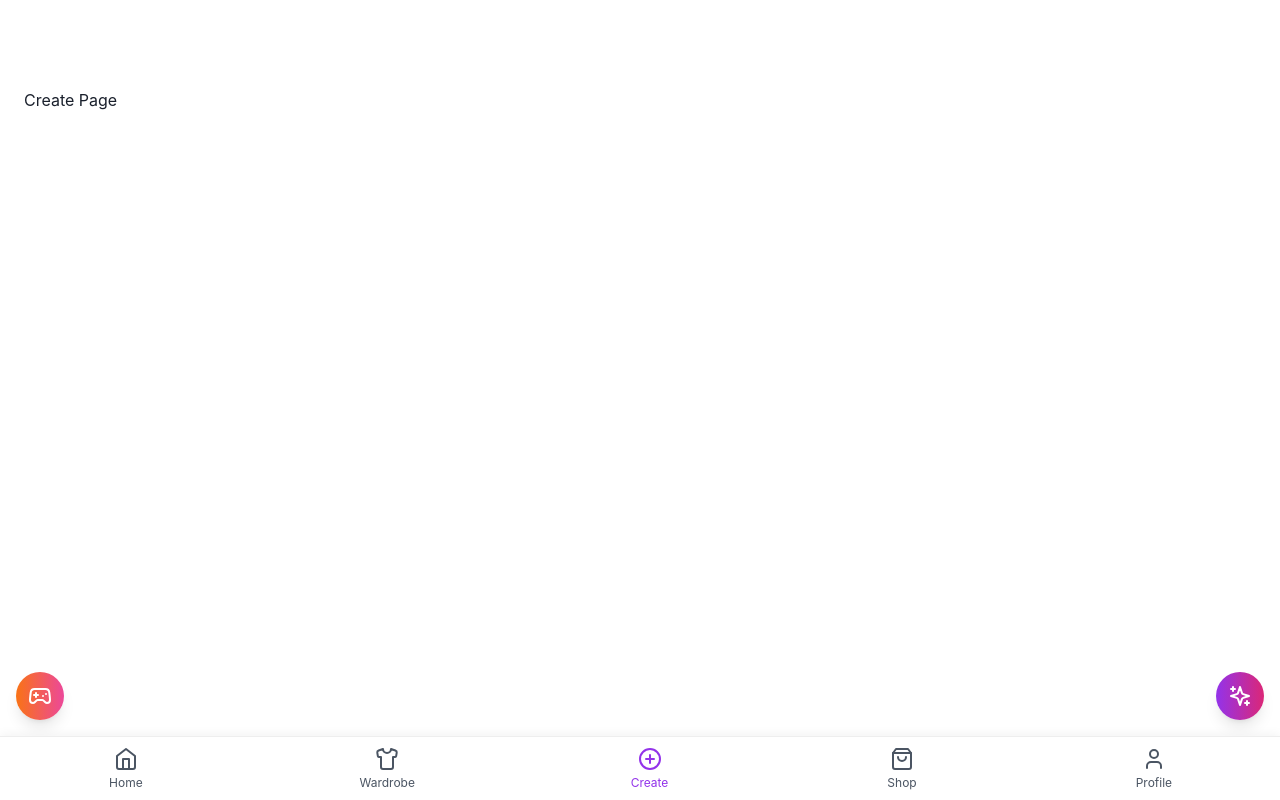
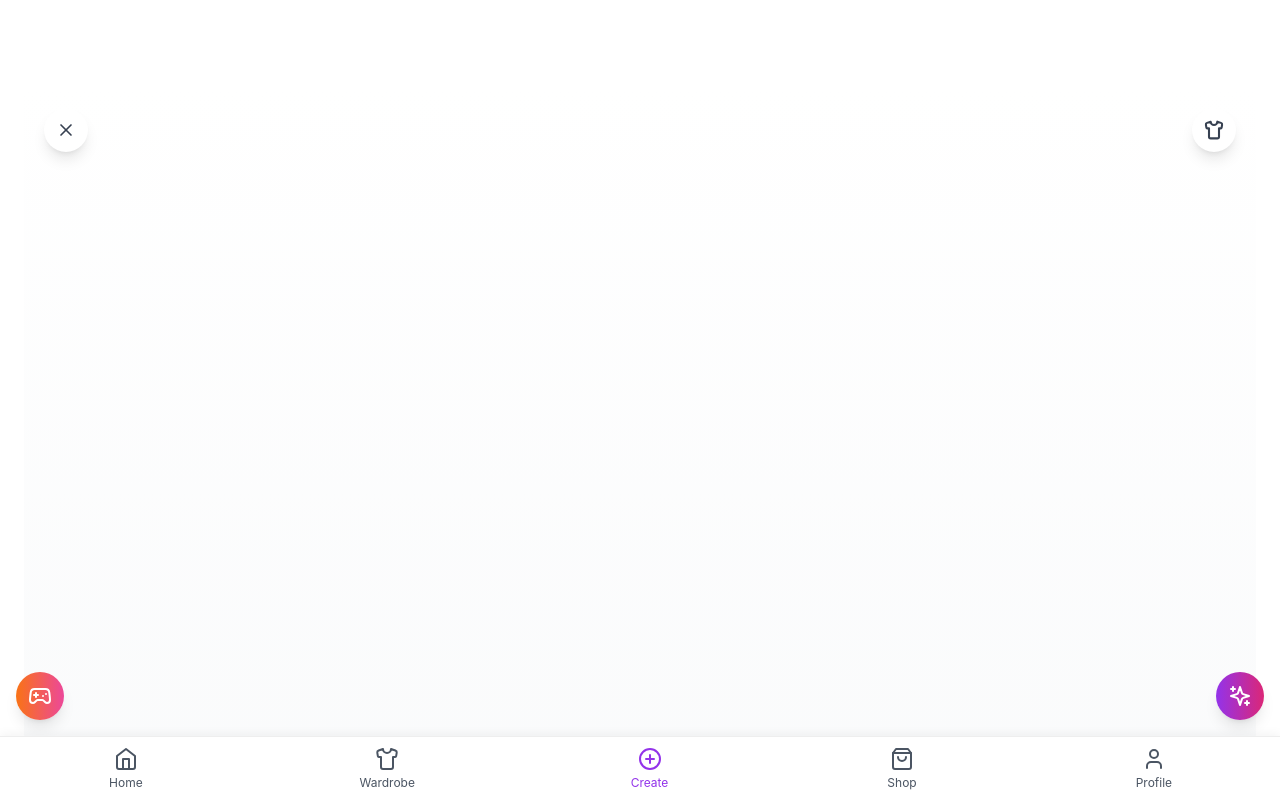
Before and after one commit to dejy100/spuntrademo-v1, a React (Vite) app: page /create in a window 1280 px wide. Built offline with nearby package versions, Linux system fonts and the light colour scheme.

Commit message:
feat(create): add beautiful header with icons

```diff
--- a/src/components/create/CreatePage.tsx
+++ b/src/components/create/CreatePage.tsx
@@ -1,12 +1,27 @@
 import React from 'react';
+import { X, Shirt } from 'lucide-react';
 import { useNavigate } from 'react-router-dom';
 
 export default function CreatePage() {
   const navigate = useNavigate();
 
   return (
-    <div className="h-screen bg-white">
-      Create Page
+    <div className="h-screen bg-gradient-to-b from-white to-gray-50">
+      {/* Top Navigation */}
+      <div className="flex justify-between items-center p-5">
+        <button
+          onClick={() => navigate(-1)}
+          className="w-11 h-11 bg-white rounded-full flex items-center justify-center shadow-lg hover:shadow-xl transition-shadow"
+        >
+          <X className="w-5 h-5 text-gray-700" />
+        </button>
+
+        <button
+          className="w-11 h-11 bg-white rounded-full flex items-center justify-center shadow-lg hover:shadow-xl transition-shadow"
+        >
+          <Shirt className="w-5 h-5 text-gray-700" strokeWidth={2.5} />
+        </button>
+      </div>
     </div>
   );
 }
```
